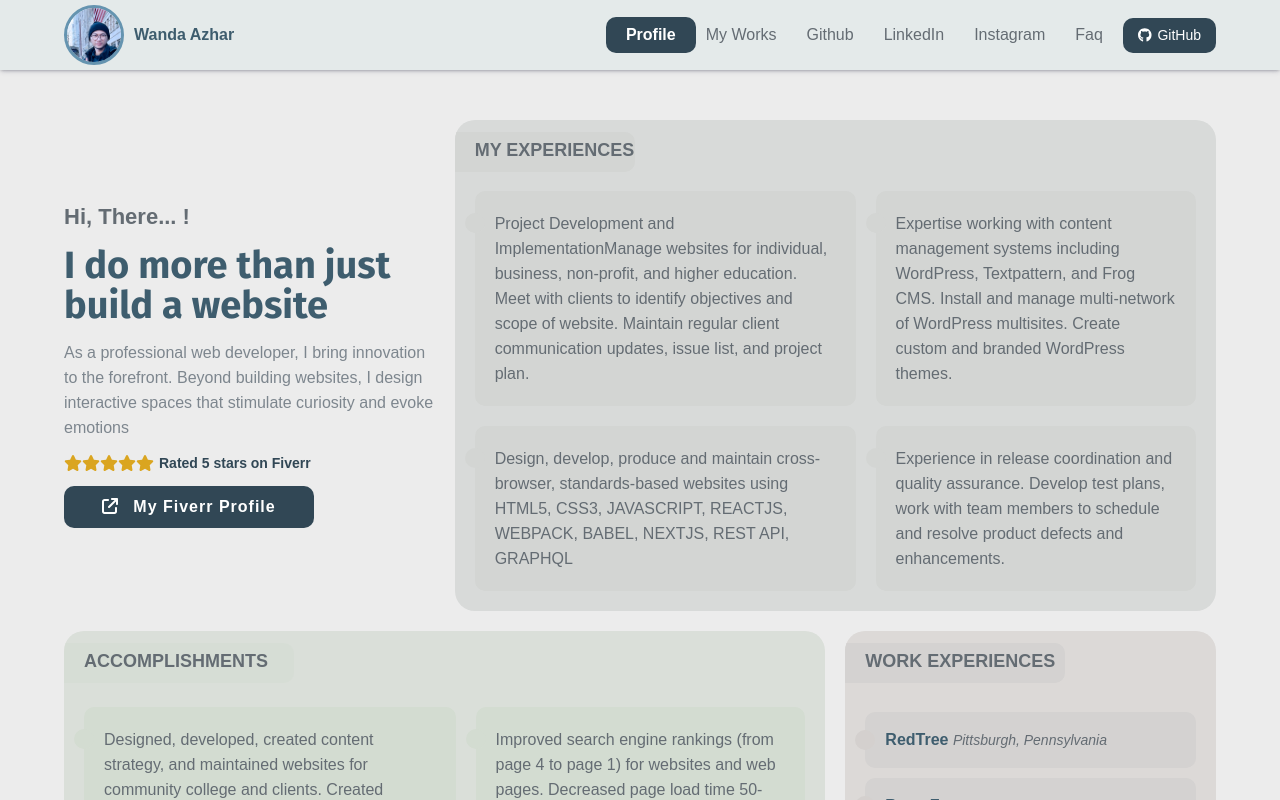
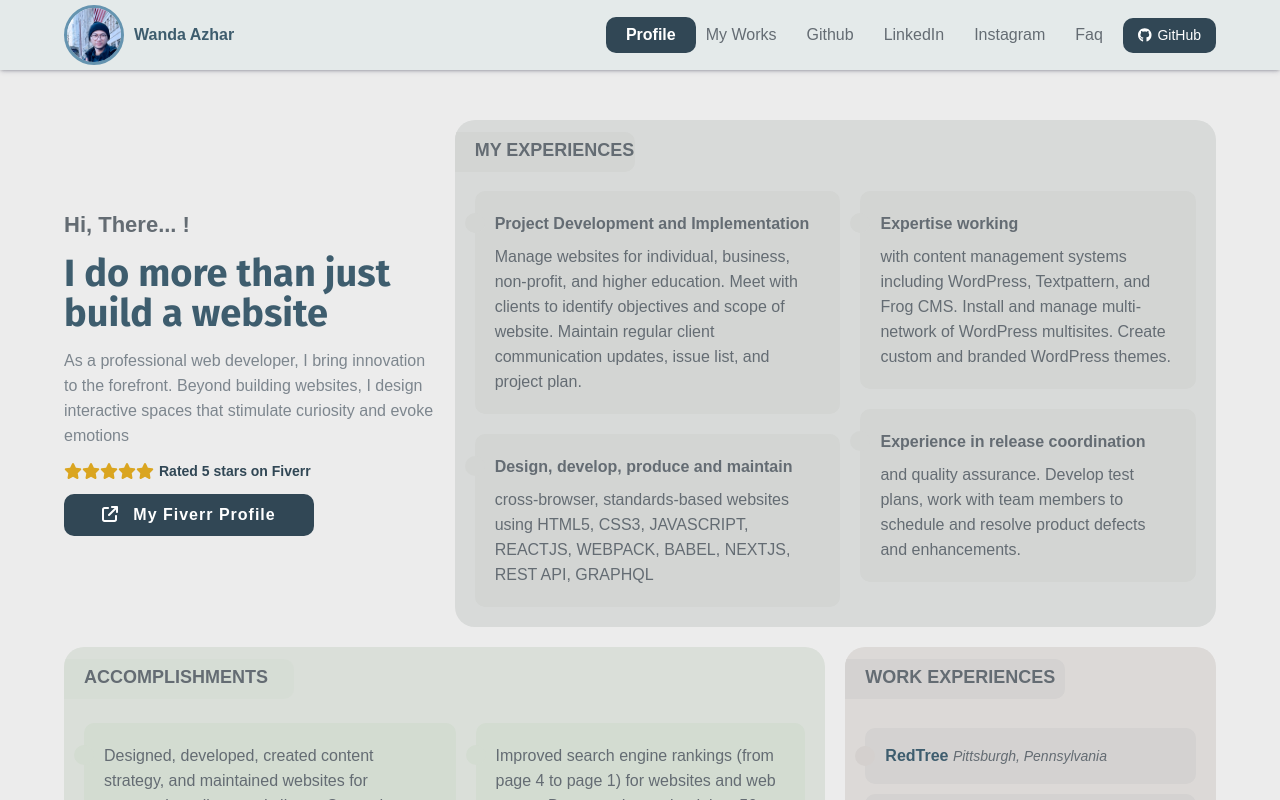
Before and after one commit to wandaazhar007/portfolio, a Next.js app: page / in a window 1280 px wide. Shown: the top 800 px of the page. Built offline with nearby package versions, Linux system fonts and the light colour scheme; a web font is replaced by a local one.

Commit message:
refactor code

```diff
--- a/app/components/experiences/Experiences.tsx
+++ b/app/components/experiences/Experiences.tsx
@@ -21,7 +21,7 @@ const Experiences: React.FC = () => {
               whileInView={{ opacity: 1, scale: 1, y: 0 }}
               transition={{ duration: 1 }}
             >
-              Design, develop, produce and maintain cross-browser, standards-based websites using HTML5, CSS3, JAVASCRIPT, REACTJS, WEBPACK, BABEL, NEXTJS, REST API, GRAPHQL
+              <span className="point"> Design, develop, produce and maintain</span> cross-browser, standards-based websites using HTML5, CSS3, JAVASCRIPT, REACTJS, WEBPACK, BABEL, NEXTJS, REST API, GRAPHQL
             </motion.li>
           </ul>
         </div>
@@ -33,14 +33,14 @@ const Experiences: React.FC = () => {
               whileInView={{ opacity: 1, scale: 1, y: 0 }}
               transition={{ duration: 1 }}
             >
-              Expertise working with content management systems including WordPress, Textpattern, and Frog CMS. Install and manage multi-network of WordPress multisites. Create custom and branded WordPress themes.
+              <span className="point">Expertise working </span> with content management systems including WordPress, Textpattern, and Frog CMS. Install and manage multi-network of WordPress multisites. Create custom and branded WordPress themes.
             </motion.li>
             <motion.li
               initial={{ opacity: 0, scale: 1, y: 100 }}
               whileInView={{ opacity: 1, scale: 1, y: 0 }}
               transition={{ duration: 1 }}
             >
-              Experience in release coordination and quality assurance. Develop test plans, work with team members to schedule and resolve product defects and enhancements.
+              <span className="point">Experience in release coordination</span> and quality assurance. Develop test plans, work with team members to schedule and resolve product defects and enhancements.
             </motion.li>
           </ul>
         </div>
--- a/app/components/experiences/experiences.scss
+++ b/app/components/experiences/experiences.scss
@@ -57,6 +57,16 @@
       background-color: #d3d5d3;
       position: relative;
 
+      .point {
+        color: $colorOldGrey;
+        display: block;
+        font-size: 1.6rem;
+        font-weight: 700;
+        // font-style: italic
+        // text-decoration: underline;
+        margin-bottom: .8rem;
+      }
+
       &::before {
         content: '';
         width: 2rem;
--- a/app/components/modalPhoto/modalPhoto.scss
+++ b/app/components/modalPhoto/modalPhoto.scss
@@ -1,3 +1,6 @@
+@import '../../styles/responsive.scss';
+@import '../../styles/variable.scss';
+
 .modalPhoto {
   position: fixed;
   top: 0;
@@ -12,11 +15,17 @@
   align-items: center;
 
   .boxPhoto {
-    width: 40rem;
-    height: 40rem;
+    width: 45rem;
+    height: 45rem;
     background-color: white;
+    border: .1rem solid salmon;
     border-radius: 1rem;
-    padding: 2rem;
+    padding: 1.5rem;
+
+    @include phone {
+      width: 35rem;
+      height: 35rem;
+    }
 
     img {
       width: 100%;
--- a/app/styles/globals.scss
+++ b/app/styles/globals.scss
@@ -17,7 +17,7 @@ html {
   font-size: 62.5%;
 
   @include phone {
-    // font-size: 52.5%;
+    font-size: 55.5%;
   }
 }
 
```
